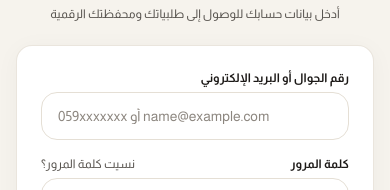
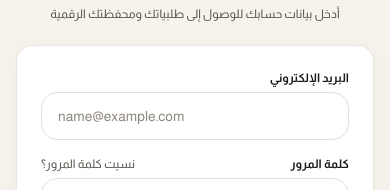
Before and after one commit to Mohammed-Sabbah/sadeem-store, a Next.js app in the folder frontend/: page /auth/login in a window 390 px wide. Shown: the part 236-426 px from the top of the page. Built offline with nearby package versions, Linux system fonts and the light colour scheme; no server answers.

Commit message:
feat(auth): transition to email-only login and enforce merchant phone requirement

```diff
--- a/frontend/app/auth/login/page.tsx
+++ b/frontend/app/auth/login/page.tsx
@@ -70,23 +70,23 @@ function LoginForm() {
           )}
 
           <form onSubmit={handleSubmit} className="space-y-4">
-            {/* Identifier Field */}
+            {/* Email Field */}
             <div>
               <label className="block text-xs sm:text-sm font-bold text-brand-dark mb-1.5">
-                رقم الجوال أو البريد الإلكتروني
+                البريد الإلكتروني
               </label>
               <input
-                type="text"
-                placeholder="059xxxxxxx أو name@example.com"
-                {...register('identifier')}
+                type="email"
+                placeholder="name@example.com"
+                {...register('email')}
                 className={`w-full h-12 px-4 rounded-lg border bg-white text-sm text-brand-dark outline-none transition-all font-almarai placeholder:text-brand-subtle ${
-                  errors.identifier ? 'border-red-400 focus:border-red-500 focus:ring-1 focus:ring-red-400' : 'border-brand-border focus:border-brand-primary focus:ring-1 focus:ring-brand-primary'
+                  errors.email ? 'border-red-400 focus:border-red-500 focus:ring-1 focus:ring-red-400' : 'border-brand-border focus:border-brand-primary focus:ring-1 focus:ring-brand-primary'
                 }`}
                 dir="ltr"
-                autoComplete="username"
+                autoComplete="email"
               />
-              {errors.identifier && (
-                <p className="text-[11px] text-red-600 mt-1 font-bold m-0">{errors.identifier.message}</p>
+              {errors.email && (
+                <p className="text-[11px] text-red-600 mt-1 font-bold m-0">{errors.email.message}</p>
               )}
             </div>
 
--- a/frontend/app/auth/register/page.tsx
+++ b/frontend/app/auth/register/page.tsx
@@ -89,23 +89,23 @@ function RegisterForm() {
               )}
             </div>
 
-            {/* Smart Dual Identifier */}
+            {/* Email Field */}
             <div>
               <label className="block text-xs sm:text-sm font-bold text-brand-dark mb-1.5">
-                رقم الجوال أو البريد الإلكتروني
+                البريد الإلكتروني
               </label>
               <input
-                type="text"
-                placeholder="059xxxxxxx أو name@example.com"
-                {...register('identifier')}
+                type="email"
+                placeholder="name@example.com"
+                {...register('email')}
                 className={`w-full h-12 px-4 rounded-lg border bg-white text-sm text-brand-dark outline-none transition-all font-almarai placeholder:text-brand-subtle ${
-                  errors.identifier ? 'border-red-400 focus:border-red-500 focus:ring-1 focus:ring-red-400' : 'border-brand-border focus:border-brand-primary focus:ring-1 focus:ring-brand-primary'
+                  errors.email ? 'border-red-400 focus:border-red-500 focus:ring-1 focus:ring-red-400' : 'border-brand-border focus:border-brand-primary focus:ring-1 focus:ring-brand-primary'
                 }`}
                 dir="ltr"
-                autoComplete="username"
+                autoComplete="email"
               />
-              {errors.identifier && (
-                <p className="text-[11px] text-red-600 mt-1 font-bold m-0">{errors.identifier.message}</p>
+              {errors.email && (
+                <p className="text-[11px] text-red-600 mt-1 font-bold m-0">{errors.email.message}</p>
               )}
             </div>
 
--- a/frontend/app/merchant/join/page.tsx
+++ b/frontend/app/merchant/join/page.tsx
@@ -319,7 +319,7 @@ export default function MerchantJoinPage() {
                   {/* Email */}
                   <div>
                     <label className="block text-xs font-bold text-brand-dark mb-1.5">
-                      البريد الإلكتروني (اختياري)
+                      البريد الإلكتروني (لتسجيل الدخول) <span className="text-brand-primary">*</span>
                     </label>
                     <input
                       type="email"
--- a/frontend/features/auth/hooks/useLogin.ts
+++ b/frontend/features/auth/hooks/useLogin.ts
@@ -24,7 +24,7 @@ export function useLogin() {
   } = useForm<LoginFormValues>({
     resolver: zodResolver(loginSchema),
     defaultValues: {
-      identifier: '',
+      email: '',
       password: '',
     },
   });
--- a/frontend/features/auth/hooks/useRegister.ts
+++ b/frontend/features/auth/hooks/useRegister.ts
@@ -25,7 +25,7 @@ export function useRegister() {
     resolver: zodResolver(registerSchema),
     defaultValues: {
       name: '',
-      identifier: '',
+      email: '',
       password: '',
     },
   });
--- a/frontend/features/auth/schemas/auth.schema.ts
+++ b/frontend/features/auth/schemas/auth.schema.ts
@@ -3,14 +3,11 @@ import { z } from 'zod';
 const palestinianPhoneRegex = /^(\+?970|0)?5[96]\d{7}$/;
 
 export const loginSchema = z.object({
-  identifier: z
+  email: z
     .string()
     .trim()
-    .min(1, 'يرجى إدخال رقم الجوال أو البريد الإلكتروني')
-    .refine(
-      (val) => palestinianPhoneRegex.test(val.replace(/[\s-]/g, '')) || /^[^\s@]+@[^\s@]+\.[^\s@]+$/.test(val),
-      'يرجى إدخال رقم جوال فلسطيني صالح (059xxxxxxx) أو بريد إلكتروني صحيح'
-    ),
+    .min(1, 'يرجى إدخال البريد الإلكتروني')
+    .email('يرجى إدخال بريد إلكتروني صالح (مثال: name@example.com)'),
   password: z
     .string()
     .min(6, 'كلمة المرور يجب ألا تقل عن 6 خانات'),
@@ -23,14 +20,11 @@ export const registerSchema = z.object({
     .string()
     .trim()
     .min(2, 'الاسم الكامل يجب ألا يقل عن حرفين'),
-  identifier: z
+  email: z
     .string()
     .trim()
-    .min(1, 'يرجى إدخال رقم الجوال أو البريد الإلكتروني')
-    .refine(
-      (val) => palestinianPhoneRegex.test(val.replace(/[\s-]/g, '')) || /^[^\s@]+@[^\s@]+\.[^\s@]+$/.test(val),
-      'يرجى إدخال رقم جوال فلسطيني صالح (059xxxxxxx) أو بريد إلكتروني'
-    ),
+    .min(1, 'يرجى إدخال البريد الإلكتروني')
+    .email('يرجى إدخال بريد إلكتروني صالح (مثال: name@example.com)'),
   password: z
     .string()
     .min(6, 'كلمة المرور يجب ألا تقل عن 6 خانات'),
@@ -59,9 +53,8 @@ export const merchantJoinSchema = z
     email: z
       .string()
       .trim()
-      .email('البريد الإلكتروني غير صحيح')
-      .optional()
-      .or(z.literal('')),
+      .min(1, 'يرجى إدخال البريد الإلكتروني للدخول وإدارة المتجر')
+      .email('البريد الإلكتروني غير صحيح (مثال: store@example.com)'),
     password: z
       .string()
       .min(6, 'كلمة المرور يجب ألا تقل عن 6 خانات'),
```
Also changed, not shown: 2 other files (tests, documents, lock files or other folders).
